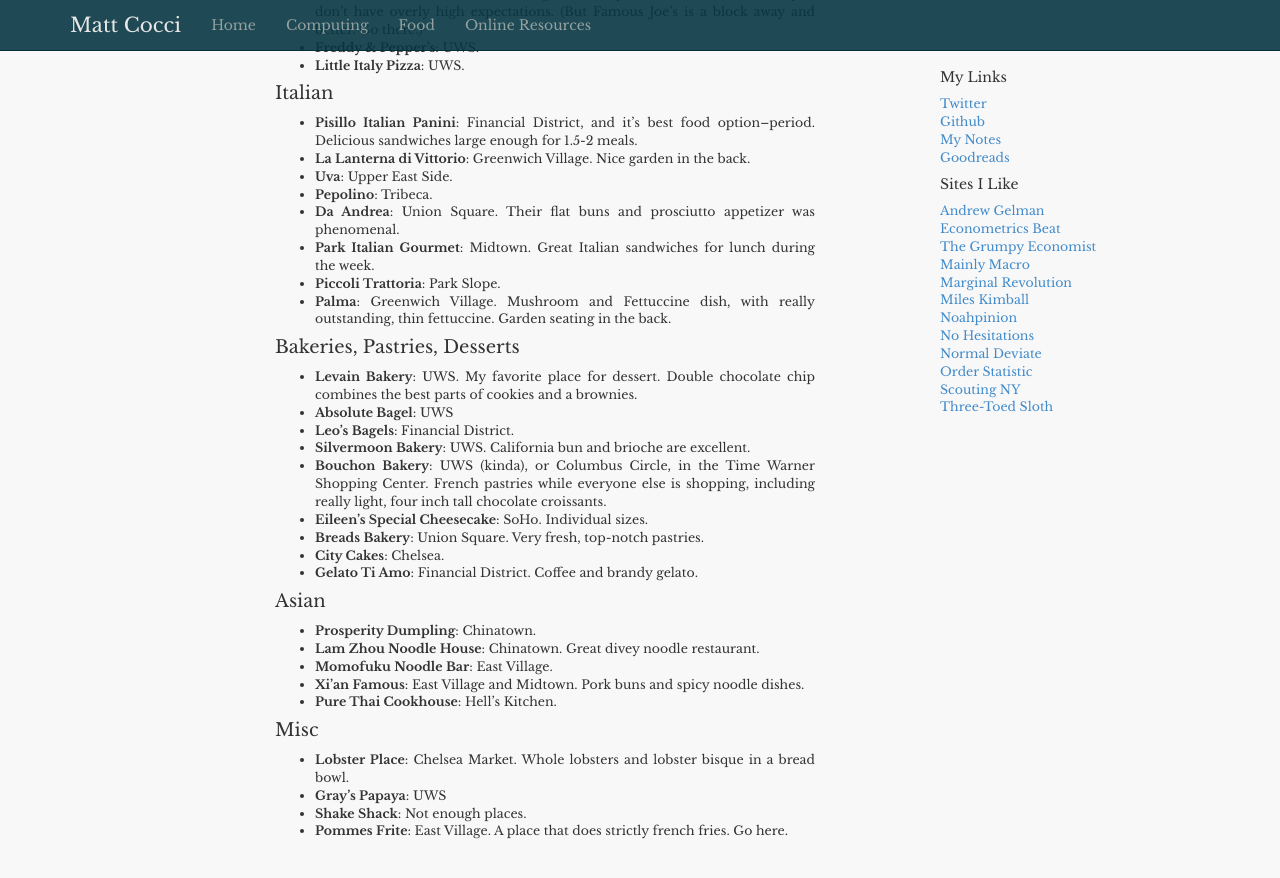
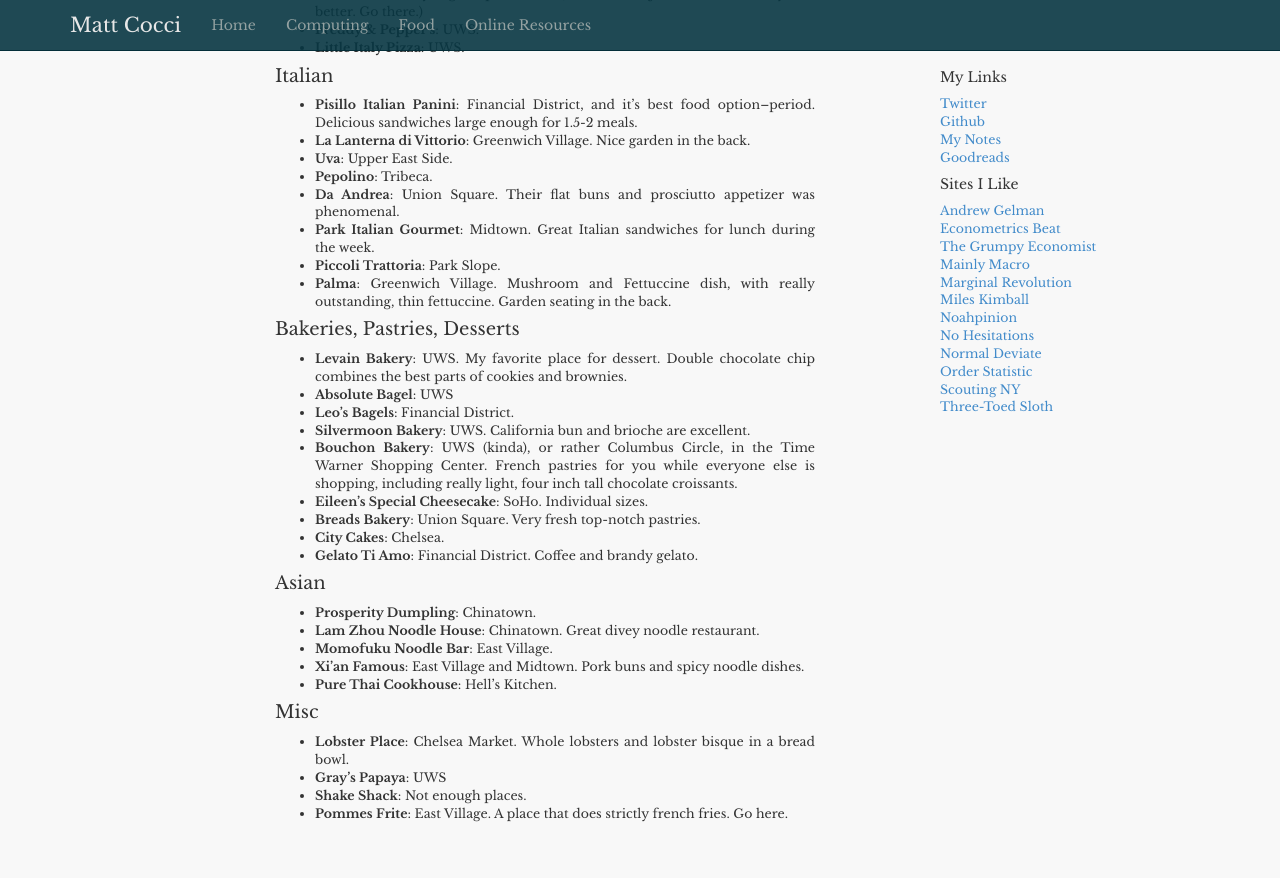
Before and after one commit to MattCocci/MattCocci.github.io, a Jekyll site: the page built from food.md, in a window 1280 px wide and 900 px high, scrolled down 1388 px. Shown: the top 878 px of the window. Built offline with Jekyll 4.4.1, drawn with Linux system fonts in a browser that asks for light colours; nearby versions of some CDN libraries; some of the changed text lies outside the part shown.

Commit message:
Food updates

```diff
--- a/food.md
+++ b/food.md
@@ -84,13 +84,13 @@ Favorites ranked in descending order, but all of them are great.
 
 #### Bakeries, Pastries, Desserts
 
-* __Levain Bakery__: UWS. My favorite place for dessert. Double chocolate chip combines the best parts of cookies and a brownies.
+* __Levain Bakery__: UWS. My favorite place for dessert. Double chocolate chip combines the best parts of cookies and brownies.
 * __Absolute Bagel__: UWS
 * __Leo's Bagels__: Financial District.
 * __Silvermoon Bakery__: UWS. California bun and brioche are excellent.
-* __Bouchon Bakery__: UWS (kinda), or Columbus Circle, in the Time Warner Shopping Center. French pastries while everyone else is shopping, including really light, four inch tall chocolate croissants.
+* __Bouchon Bakery__: UWS (kinda), or rather Columbus Circle, in the Time Warner Shopping Center. French pastries for you while everyone else is shopping, including really light, four inch tall chocolate croissants.
 * __Eileen's Special Cheesecake__: SoHo. Individual sizes.
-* __Breads Bakery__: Union Square. Very fresh, top-notch pastries.
+* __Breads Bakery__: Union Square. Very fresh top-notch pastries.
 * __City Cakes__: Chelsea.
 * __Gelato Ti Amo__: Financial District. Coffee and brandy gelato.
 
```
Also changed, not shown: other parts of food.md (+1 -1 lines), 1 other file.
